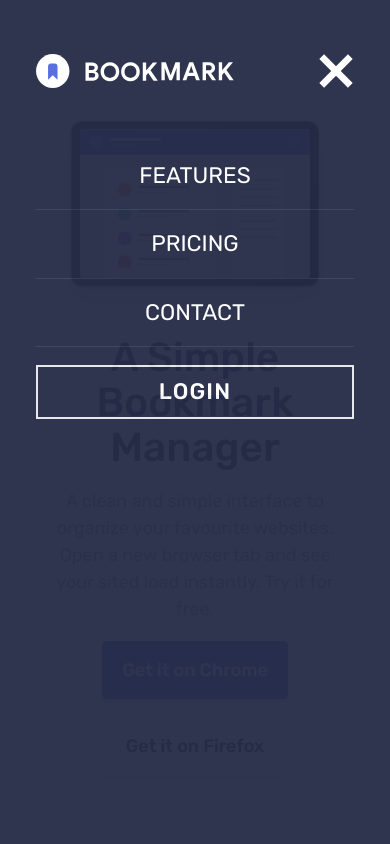
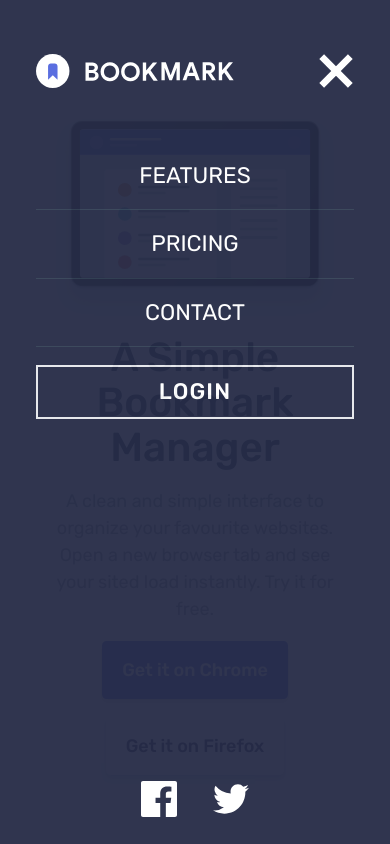
Before and after one commit to Kamil-Budzik/Bookmark-landing-page, a Next.js app: page / in a window 390 px wide. Both pictures are taken after a click on the picture 336 px from the left and 78 px from the top of the page. Built offline with nearby package versions, Linux system fonts and the light colour scheme.

Commit message:
chore: Add socials to mobile-nav

```diff
--- a/src/components/MobileNav.tsx
+++ b/src/components/MobileNav.tsx
@@ -22,6 +22,7 @@ const MobileNav = ({ closeNav }: Props) => {
           onClick={closeNav}
         />
       </div>
+      <div className="flex h-4/5 flex-col justify-between">
         <ul className="mx-8 flex h-2/5 flex-col items-center divide-y divide-slate-700 ">
           <li className="w-full cursor-pointer py-4 text-center text-xl uppercase text-white transition duration-300 hover:text-blue-600">
             Features
@@ -38,6 +39,19 @@ const MobileNav = ({ closeNav }: Props) => {
             </button>
           </li>
         </ul>
+        <div className="flex items-center justify-center">
+          <img
+            src="/images/icon-facebook.svg"
+            alt="Facebook icon"
+            className="mx-4 w-8 cursor-pointer"
+          />
+          <img
+            src="/images/icon-twitter.svg"
+            alt="Twitter icon"
+            className="mx-4 w-8 cursor-pointer"
+          />
+        </div>
+      </div>
     </nav>
   )
 }
```
Lines whose indentation alone changed are shown as unchanged.
